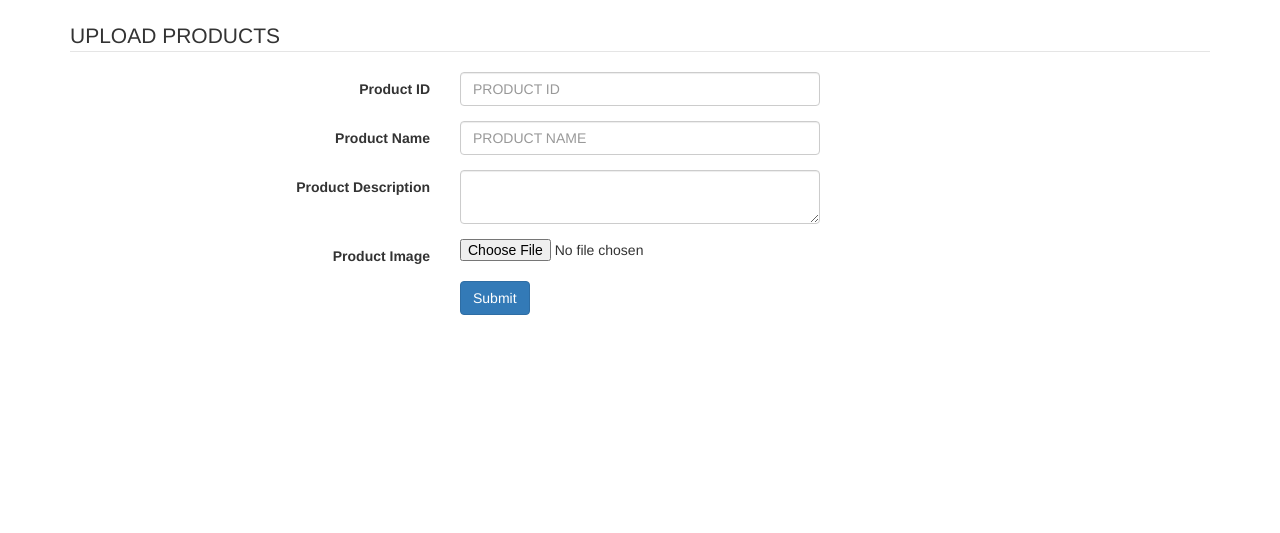
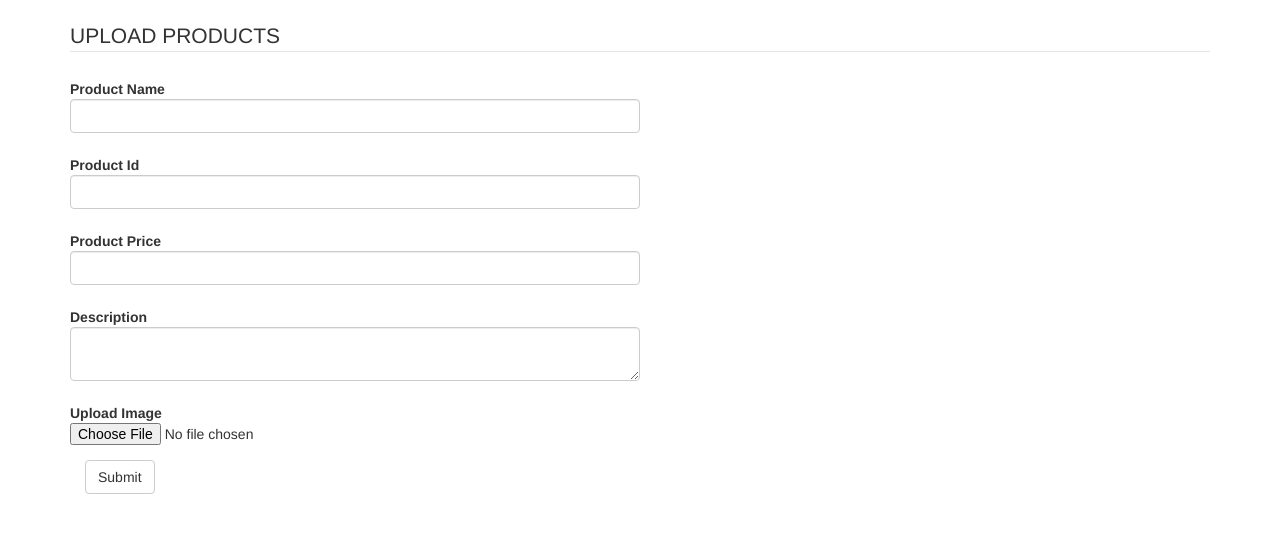
Before and after one commit to seafu47/CMPE131_final-project, a Flask app: page /upload in a window 1280 px wide. Shown: the part 52-585 px from the top of the page. Run offline with Flask 2, Linux system fonts and the light colour scheme; data that the repository does not hold is empty; some libraries are stand-ins or nearby versions.

Commit message:
save process, working on products database

```diff
--- a/teamproject/app/forms.py
+++ b/teamproject/app/forms.py
@@ -37,12 +37,19 @@ class LoginForm(FlaskForm):
 class DeleteUserForm(FlaskForm):
     delete = SubmitField('Delete Account')
 
-class AddProduct(Form):
-    product_name = StringField('Name', [validators.DataRequired()])
-    product_price = IntegerField('Price', [validators.DataRequired()])
-    information = TextAreaField('information', [validators.DataRequired()])
+class AddProduct(FlaskForm):
+    #product_name = StringField('Product Name', [validators.DataRequired()])
+    #product_id = IntegerField('Product Id', validators=[DataRequired(), Length(min=6, max=20)])
+    #product_price = IntegerField('Product Price', validators=[DataRequired(), Length(min=6, max=20)])
+    #information = TextAreaField('Description', [validators.DataRequired()])
 
-    image_1 = FileField('Image 1', validators=[FileRequired(), FileAllowed(['jpg','png','jpeg'], 'images only please')])
+    product_name = StringField('Product Name', [validators.DataRequired()])
+    product_id = IntegerField('Product Id')
+    product_price = IntegerField('Product Price')
+    information = TextAreaField('Description')
+    image_1 = FileField('Upload Image', validators=[FileAllowed(['jpg','png','jpeg'], 'images only please')])
+
+    submit = SubmitField('Submit')
 
 class UploadPhotoForm(FlaskForm):
     photo = FileField(validators=[FileRequired()])
--- a/teamproject/app/routes.py
+++ b/teamproject/app/routes.py
@@ -108,11 +108,16 @@ def logout():
 
 @app.route('/upload',methods=['GET', 'POST'])
 def upload_form():
-    form = UploadPhotoForm()
+    form = AddProduct()
     if form.validate_on_submit():
+        product_name1 = form.product_name.data
+        p1 = Products(product_name1=product_name1)
+        current_user.product.append(p1)
+        db.session.commit()
         # get photo data
         f = form.photo.data
         filename = secure_filename(f.filename)
+        flash('Add Product success',category='success')
         if f.filename == '':
             flash('No image selected')
             # back to previous page
@@ -120,8 +125,9 @@ def upload_form():
 
         if f and allowed_file(f.filename):
             filename = secure_filename(f.filename)
-            f.save(os.path.join('app', 'static', 'uploads', filename))
-    return render_template('upload.html',form=form)
+            f.save(os.path.join('app', 'static', 'products', filename))
+    pro_item = Products.query.order_by(Products.product_name).all()
+    return render_template('upload.html',form=form,pro_item=pro_item)
 
 
 """
--- a/teamproject/app/templates/upload.html
+++ b/teamproject/app/templates/upload.html
@@ -40,82 +40,18 @@
 {% extends 'base.html' %}
 
 {% block app_content %}
-<!----
+<form class="form-horizontal">
+  <fieldset>
+    <legend>UPLOAD PRODUCTS</legend>
     <div class="col-md-6">
         {% import 'bootstrap/wtf.html' as wtf %}
         {{ wtf.quick_form(form) }}
     </div>
     <br>
-    ------>
-<form class="form-horizontal">
-<fieldset>
+  </fieldset>
+</form>
 
-<!-- Form Name -->
-<legend>UPLOAD PRODUCTS</legend>
+<br>
+<br>
 
-<!-- Text input-->
-<div class="form-group">
-  <label class="col-md-4 control-label" for="product_id">Product ID</label>
-  <div class="col-md-4">
-  <input id="product_id" name="product_id" placeholder="PRODUCT ID" class="form-control input-md" required="" type="text">
-
-  </div>
-</div>
-
-<!-- Text input-->
-<div class="form-group">
-  <label class="col-md-4 control-label" for="product_name">Product Name</label>
-  <div class="col-md-4">
-  <input id="product_name" name="product_name" placeholder="PRODUCT NAME" class="form-control input-md" required="" type="text">
-
-  </div>
-</div>
-
-<!---
-<div class="form-group">
-  <label class="col-md-4 control-label" for="available_quantity">AVAILABLE QUANTITY</label>
-  <div class="col-md-4">
-  <input id="available_quantity" name="available_quantity" placeholder="AVAILABLE QUANTITY" class="form-control input-md" required="" type="text">
-
-  </div>
-</div>
---->
-
-
-<!-- Textarea -->
-<div class="form-group">
-  <label class="col-md-4 control-label" for="product_description">Product Description</label>
-  <div class="col-md-4">
-    <textarea class="form-control" id="product_description" name="product_description"></textarea>
-  </div>
-</div>
-
-<!----
-<div class="form-group">
-  <label class="col-md-4 control-label" for="author">AUTHOR</label>
-  <div class="col-md-4">
-  <input id="author" name="author" placeholder="AUTHOR" class="form-control input-md" required="" type="text">
-
-  </div>
-</div>
----->
-
- <!-- File Button -->
-<div class="form-group">
-  <label class="col-md-4 control-label" for="filebutton">Product Image</label>
-  <div class="col-md-4">
-    <input id="filebutton" name="filebutton" class="input-file" type="file">
-  </div>
-</div>
-
-<!-- Button -->
-<div class="form-group">
-  <label class="col-md-4 control-label" for="singlebutton"></label>
-  <div class="col-md-4">
-    <button id="singlebutton" name="singlebutton" class="btn btn-primary">Submit</button>
-  </div>
-  </div>
-
-</fieldset>
-</form>
 {% endblock %}
```
Also changed, not shown: teamproject/app/templates/index.html (+9 -0 lines), teamproject/app.db (deleted).
